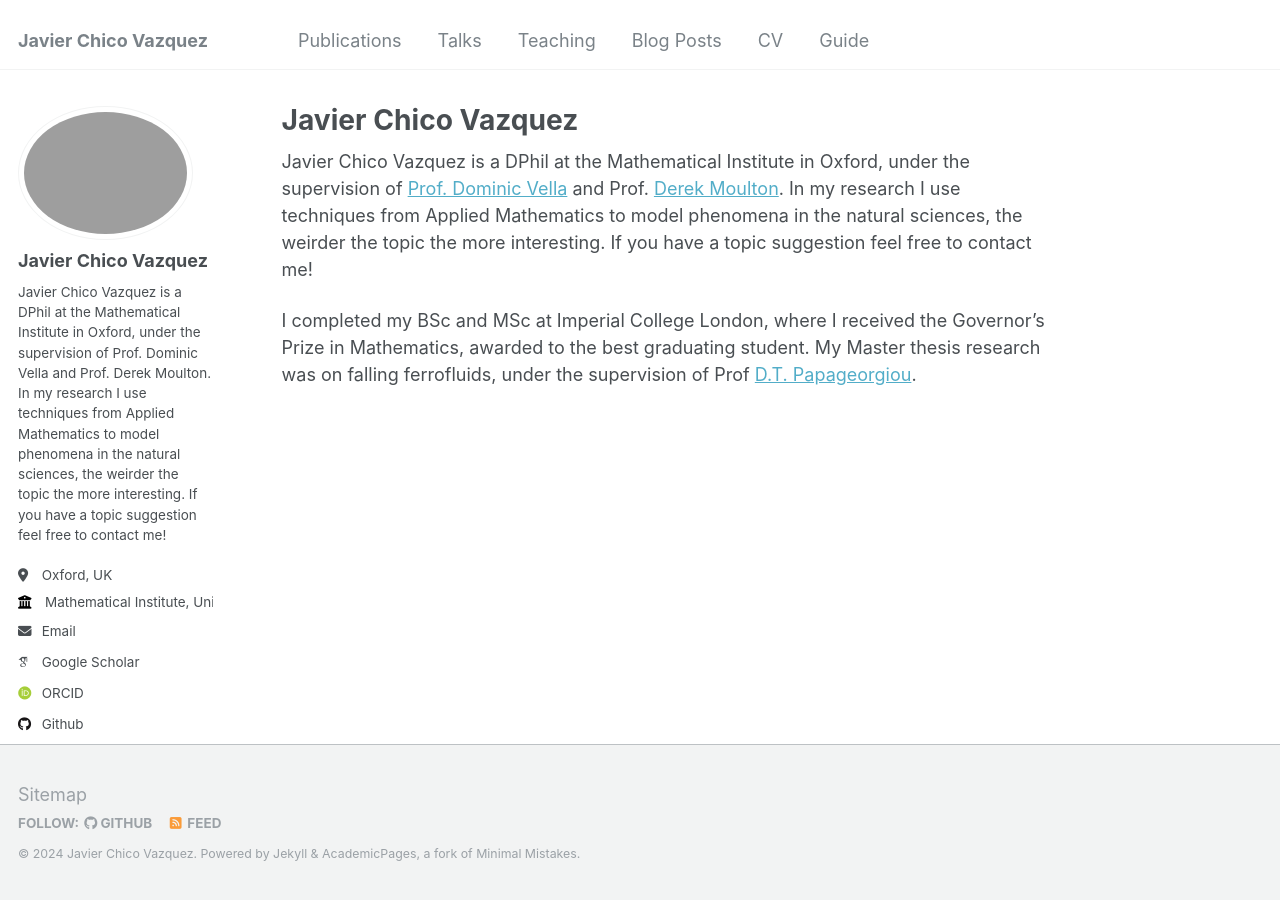
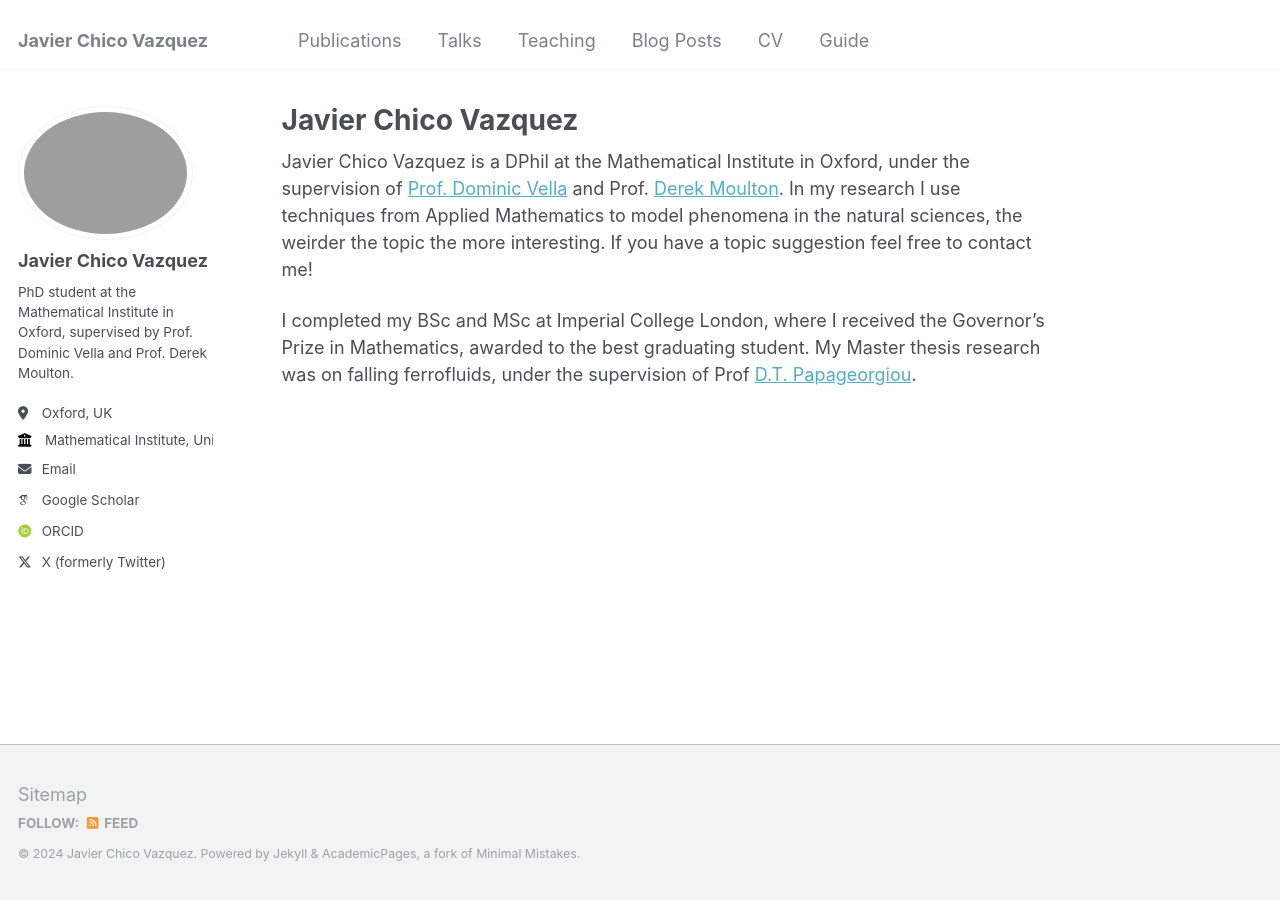
Before and after one commit to JavierChico/JavierChico.github.io, a Jekyll site: the page built from _pages/about.md, in a window 1280 px wide. Built offline with Jekyll 4.4.1, drawn with Linux system fonts in a browser that asks for light colours; some web fonts are replaced.

Commit message:
Update _config.yml

```diff
--- a/_config.yml
+++ b/_config.yml
@@ -24,7 +24,7 @@
   avatar           : "matriculation_photo.jpg"
   name             : "Javier Chico Vazquez"
   pronouns         : # example: "she/her"
-  bio              : "Javier Chico Vazquez is a DPhil at the Mathematical Institute in Oxford, under the supervision of Prof. Dominic Vella and Prof. Derek Moulton. In my research I use techniques from Applied Mathematics to model phenomena in the natural sciences, the weirder the topic the more interesting. If you have a topic suggestion feel free to contact me!"
+  bio              : "PhD student at the Mathematical Institute in Oxford, supervised by Prof. Dominic Vella and Prof. Derek Moulton."
   location         : "Oxford, UK"
   employer         : "Mathematical Institute, University of Oxford"
   uri              : # URL
@@ -43,7 +43,7 @@
   bitbucket        : # Username - Update with your username on the site
   codepen          : # Username
   dribbble         : # Username
-  github           : "academicpages"
+  github           : #"academicpages"
   kaggle           : # Username
   stackoverflow    : # User number or user number and name (i.e., use "1" or "1/jeff-atwood")
 
```
